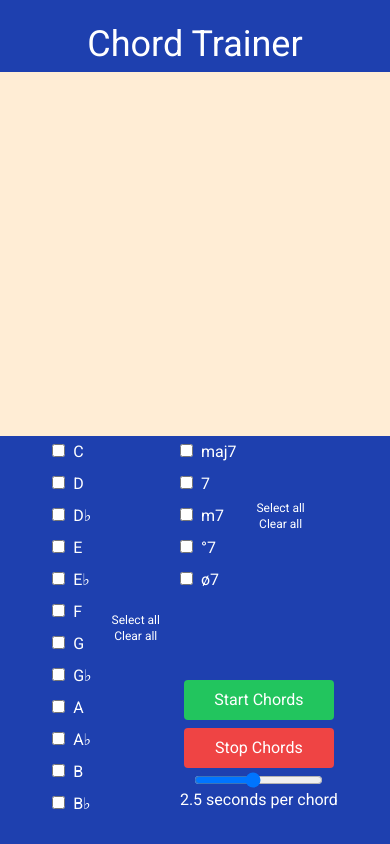
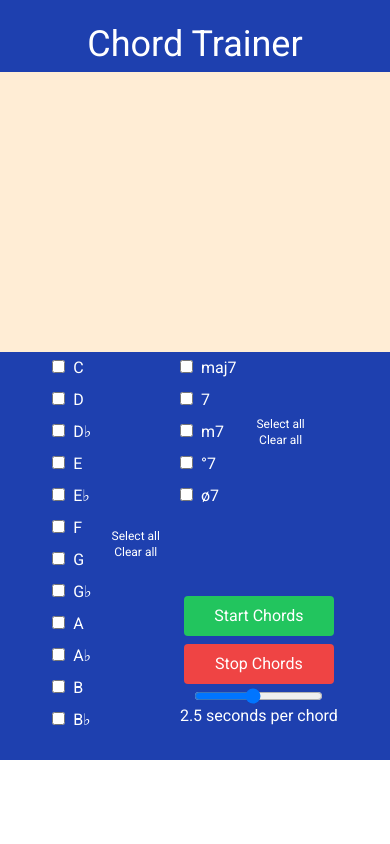
Before and after one commit to jstout38/Chord-Trainer, a Next.js app: page / in a window 390 px wide. Built offline with nearby package versions, Linux system fonts and the light colour scheme.

Commit message:
more responsiveness

```diff
--- a/app/page.tsx
+++ b/app/page.tsx
@@ -147,9 +147,9 @@ export default function Home() {
   }
 
   return (
-    <main className={"flex h-screen flex-col items-center justify-between " + raleway.className}>
+    <main className={"flex h-[90vh] md:h-screen flex-col items-center justify-between " + raleway.className}>
       <div className="flex flex-row w-screen text-white pt-6 p-2 justify-center text-4xl lg:text-7xl bg-blue-800">Chord Trainer</div>
-      <div className="flex flex-1 flex-row w-screen flex-grow items-center justify-center bg-orange-100 text-7xl lg:text-9xl h-1">{currentChord}</div>
+      <div className="flex flex-row w-screen flex-grow items-center justify-center bg-orange-100 text-7xl lg:text-9xl h-1">{currentChord}</div>
       <Option
         chordState={chordState}
         startChords={startChords}
```
